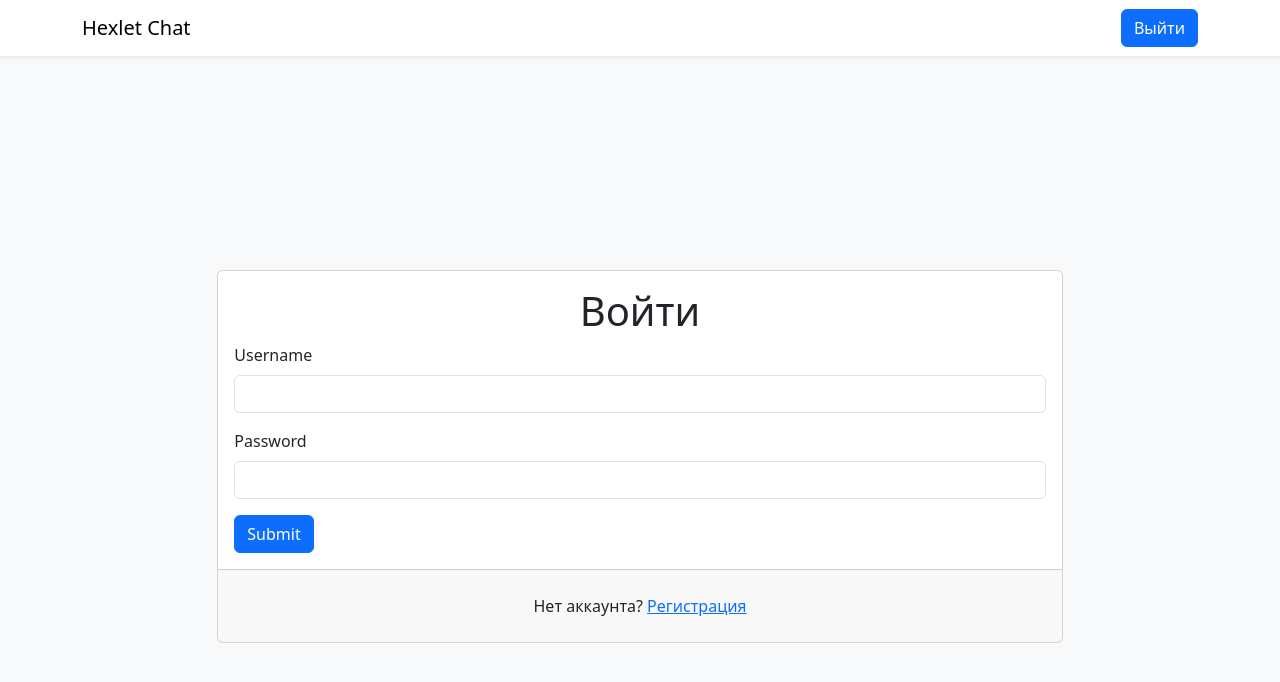
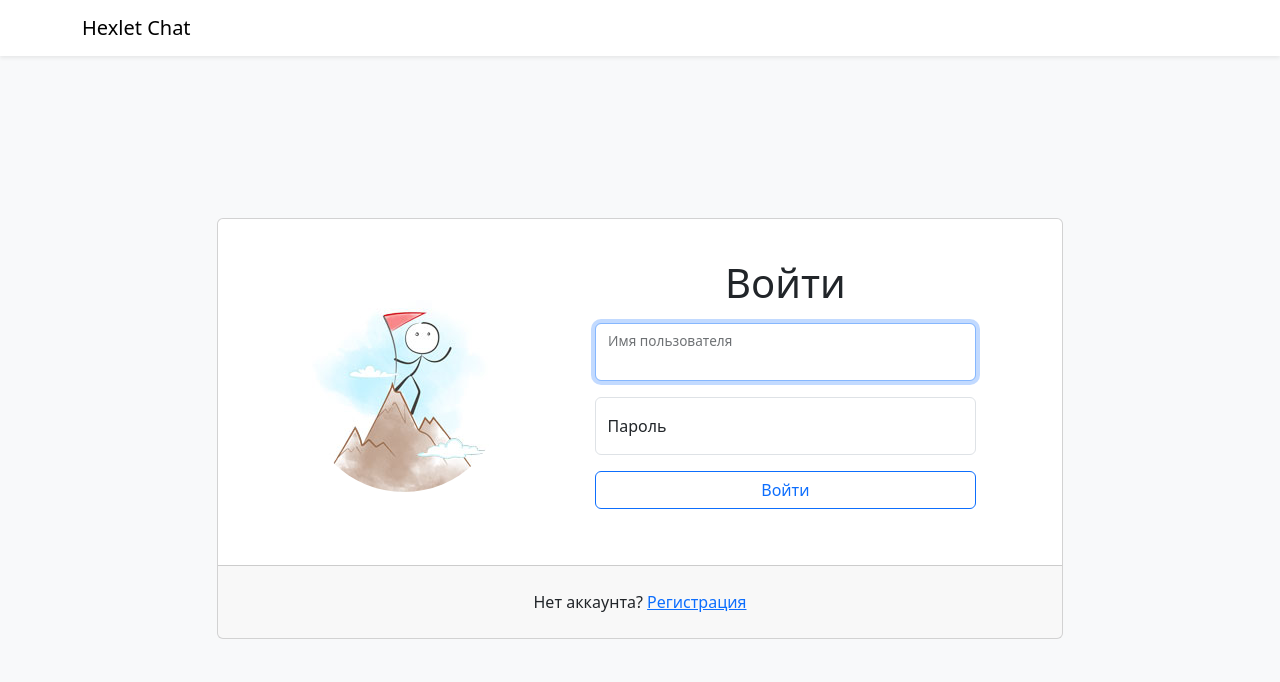
Before and after one commit to maretov/frontend-project-12, a React (Vite) app in the folder frontend/: page /login in a window 1280 px wide. Shown: the top 682 px of the page. Built offline with nearby package versions, Linux system fonts and the light colour scheme.

Commit message:
REFACTOR LoginPage.jsx

```diff
--- a/frontend/src/components/Header.jsx
+++ b/frontend/src/components/Header.jsx
@@ -1,8 +1,9 @@
-import { useDispatch } from "react-redux"
+import { useDispatch, useSelector } from "react-redux"
 import { removeCredentials } from "../slices/authSlice"
 
 const Header = () => {
 	const dispatch = useDispatch()
+	const { token } = useSelector(state => state.auth)
 
 	const logout = () => {
 		localStorage.removeItem("authToken")
@@ -13,7 +14,7 @@ const Header = () => {
 		<nav className="shadow-sm navbar navbar-expand-lg navbar-light bg-white">
 			<div className="container">
 				<a className="navbar-brand" href="/">Hexlet Chat</a>
-				<button onClick={logout} type="button" className="btn btn-primary">Выйти</button>
+				{token && <button onClick={logout} type="button" className="btn btn-primary">Выйти</button>}
 			</div>
 		</nav>
 	)
--- a/frontend/src/components/LoginPage.jsx
+++ b/frontend/src/components/LoginPage.jsx
@@ -1,9 +1,13 @@
-import { Formik, Form, Field } from "formik"
-import axios from "axios"
+import { useRef, useEffect } from "react"
 import { useLocation, useNavigate, Link } from "react-router"
 import { useDispatch } from "react-redux"
 import { setCredentials } from "../slices/authSlice"
+
+import { Form, FloatingLabel, Button } from "react-bootstrap"
+import { useFormik } from "formik"
+import axios from "axios"
 import path from "../routes"
+
 import AuthContainer from "./AuthContainer"
 import Header from "./Header"
 
@@ -11,6 +15,7 @@ const LoginPage = () => {
 	const navigate = useNavigate()
 	const dispatch = useDispatch()
 	const location = useLocation()
+	const ref = useRef()
 
 	const CardFooter = () => (
 		<div className="text-center p-3">
@@ -19,62 +24,88 @@ const LoginPage = () => {
 		</div>
 	)
 
-
-	return (
-		<>
-			<Header />
-			<AuthContainer footer={<CardFooter />} >
-				<Formik
-					initialValues={{ username: "", password: ""}}
-					onSubmit={async (values, { setErrors }) => {
+	const formik = useFormik({
+		initialValues: { username: "", password: "" },
+		onSubmit: async (values) => {
 			try {
 				const response = await axios.post(path.login(), values)
 				const { data } = response
+
 				localStorage.setItem("authToken", JSON.stringify(data))
 				dispatch(setCredentials(data))
-							const prevLocation = location.state.from
-							navigate(prevLocation)
+
+				const redirectPage = location.state ? location.state.from : "/"
+				navigate(redirectPage)
 			}
 			catch (e) {
-							switch (e.status) {
-								case 401:
-									console.log("Код ошибки 401. Неверные логин или пароль")
-									setErrors({ submit: "Неверные имя пользователя или пароль" })
-									break
-								case 404:
-									console.log("Код ошибки 404. Страница не найдена")
-									break
-								default:
-									console.log(`Неизвестная ошибка: ${e}`)
+				if (e.status === 401) {
+					console.warn("Код ошибки 401. Неверные логин или пароль")
+					formik.errors.submit = "Неверные имя пользователя или пароль"
+				} else {
+					console.error(`Неизвестная ошибка: ${e}`)
 				}
 			}
-					}}
-				>
-					{({ errors }) => {
-						const inputClasses = errors.submit ? "form-control is-invalid" : "form-control"
+		}
+	})
+
+	useEffect(() => {
+		if (ref.current) {
+			ref.current.focus()
+		}
+	}, [])
+
+	const { values, errors, touched, handleChange, handleSubmit } = formik
 
 	return (
-							<>
-								<h1 className="text-center">Войти</h1>
-								<Form className="mx-auto">
-									<div className="form-group mb-3">
-										<label htmlFor="username" className="form-label">Username</label>
-										<Field type="text" name="username" className={inputClasses} />
+		<div className="d-flex flex-column h-100">
+			<Header />
+			<AuthContainer footer={<CardFooter />}>
+				<div className="d-flex justify-content-around align-items-center p-4">
+					<img
+						src="./src/assets/avatar-login.jpg"
+						className="rounded-circle"
+						alt="Авторизация"
+					/>
+					<div className="w-50">
+						<h1 className="text-center mb-3">Войти</h1>
+						<Form noValidate onSubmit={handleSubmit}>
+
+							<FloatingLabel controlId="username" label="Имя пользователя" className="mb-3">
+								<Form.Control
+									type="text"
+									name="username"
+									placeholder="username"
+									value={values.username}
+									onChange={handleChange}
+                  isInvalid={errors.submit && touched.username && touched.password}
+									ref={ref}
+								>
+								</Form.Control>
+							</FloatingLabel>
+
+							<FloatingLabel controlId="password" label="Пароль" className="mb-3">
+								<Form.Control
+									type="password"
+									name="password"
+									placeholder="password"
+									value={values.password}
+									onChange={handleChange}
+                  isInvalid={errors.submit && touched.username && touched.password}
+									className="mb-3"
+								>
+								</Form.Control>
+								<Form.Control.Feedback type="invalid" tooltip>{errors.submit}</Form.Control.Feedback>
+							</FloatingLabel>
+
+							<Button	type="submit"	variant="outline-primary w-100 mb-3">
+								Войти
+							</Button>
+
+						</Form>
 					</div>
-									<div className="form-group mb-3">
-										<label htmlFor="password" className="form-label">Password</label>
-										<Field type="password" name="password" className={inputClasses} />
-										{errors.submit && (<div className="invalid-feedback mt-3">{errors.submit}</div>)}
 				</div>
-
-									<button type="submit" className="btn btn-primary" >Submit</button>
-								</Form>
-							</>
-						)
-					}}
-				</Formik>
 			</AuthContainer>
-		</>
+		</div>
 	)
 }
 
```
Also changed, not shown: frontend/src/assets/avatar-error.svg (added), frontend/src/components/SignupPage.jsx (indentation only). Lines whose indentation alone changed are shown as unchanged.
